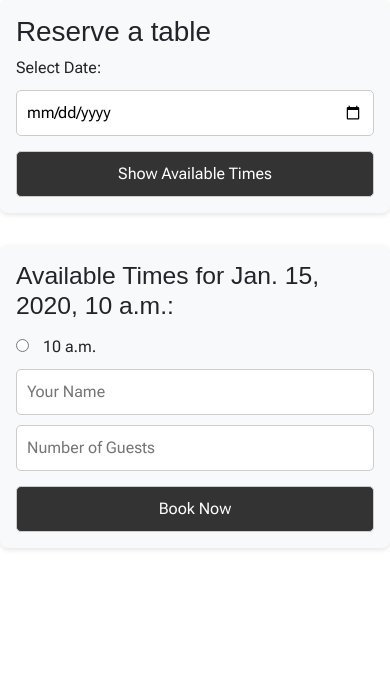
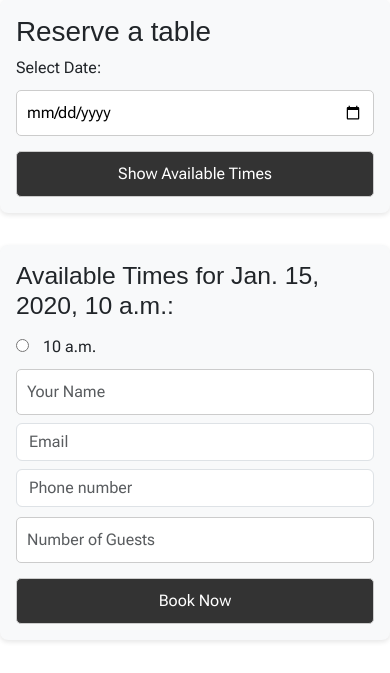
Before and after one commit to Blommis/kalles_restaurant, a Django app: template booking/templates/booking/reservation_list.html in a window 390 px wide. Shown: the part 171-844 px from the top of the page. Run offline with Django 4.2, Linux system fonts and the light colour scheme; a user stored in the database is signed in; tables that the repository leaves empty hold one stand-in row (values such as "Sample post"); the template is opened without the code that fills it: values that come from a table or form of the project are taken from there, most other values are stand-ins (such as "Sample title", 1, 10 or a date in 2020); some libraries are stand-ins or nearby versions; some web fonts are replaced.

Commit message:
added input fields for email and phone and created class for every input

```diff
--- a/booking/templates/booking/reservation_list.html
+++ b/booking/templates/booking/reservation_list.html
@@ -38,8 +38,10 @@
         </label>
         {% endif %}
     {% endfor %}
-    <input type="text" name="name" id="name" placeholder="Your Name" required>
-    <input type="number" name="guests" min="1" max="10" placeholder="Number of Guests" required>
+    <input type="text" name="name" id="name" placeholder="Your Name" class="form-control mb-2" required>
+    <input type="email" name="email" id="email" placeholder="Email" class="form-control mb-2" required>
+    <input type="tel" name="phone" id="phone" pattern="[0-9]{7,15}" placeholder="Phone number" class="form-control mb-2" required>
+    <input type="number" name="guests" min="1" max="10" placeholder="Number of Guests" class="form-control mb-2" required>
     <button type="submit">Book Now</button>
     </form>
   {% else %}
```
